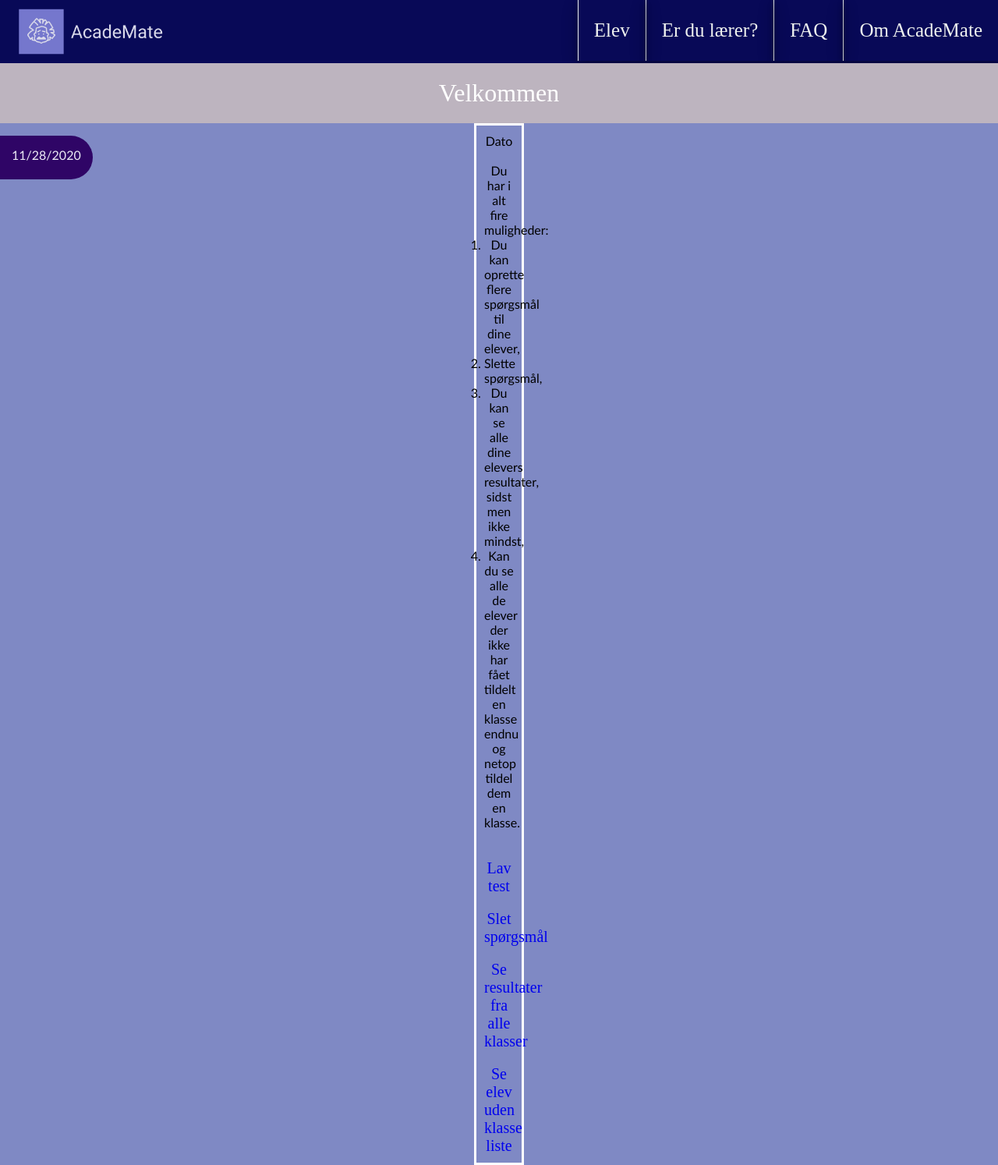
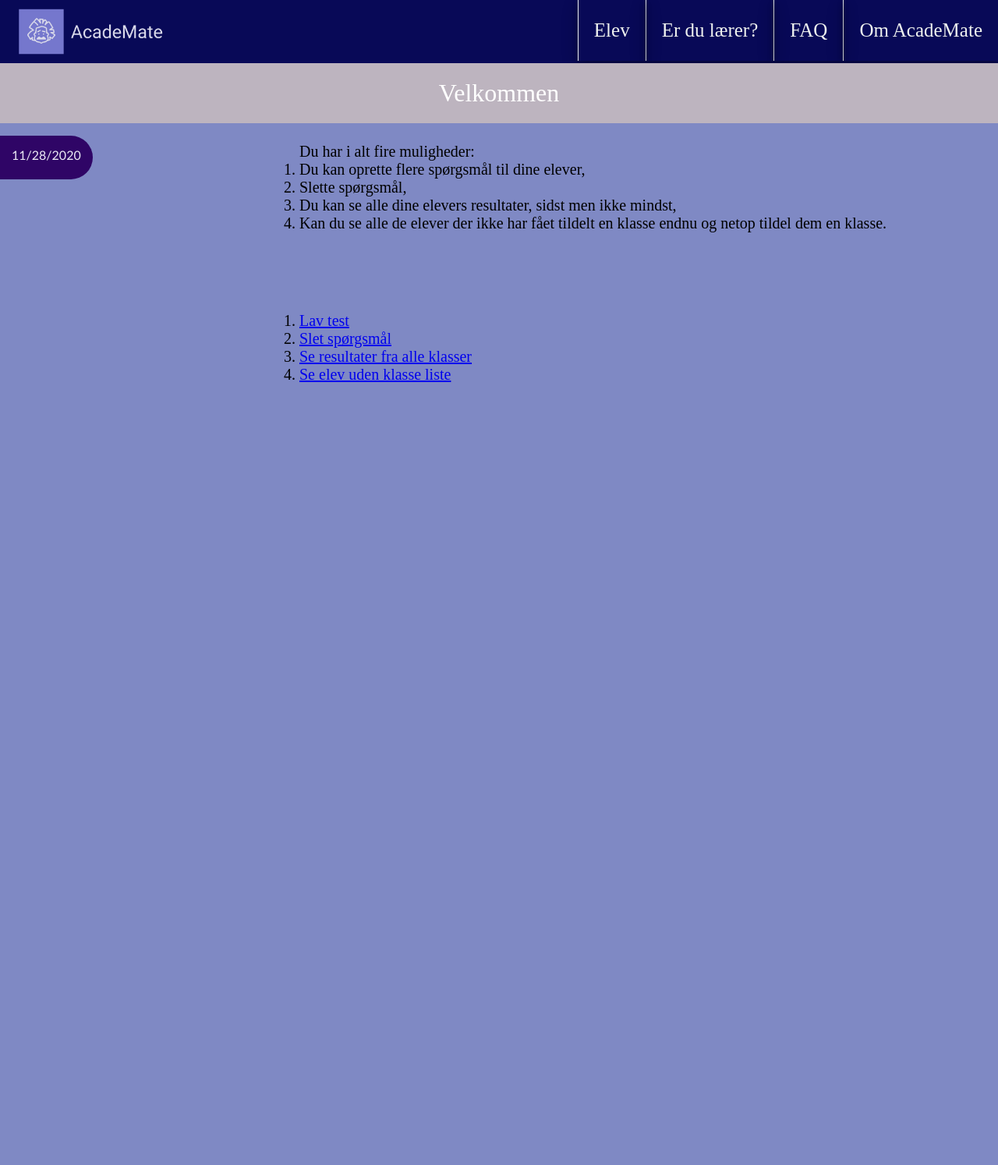
Before and after one commit to Wistoft2410/Mini-Eksamen-DDU, a Python web app: template templates/teacher_startside.html in a window 1280 px wide. Shown: the whole page at 78% size. After the commit the page ends 490 px from the top, so only its background shows below. Run offline with Jinja, Linux system fonts and the light colour scheme; the template is opened without the code that fills it, so the values that code supplies are empty.

Commit message:
lærer starside ok færdig
kan ændres nemt, efter Adams behøv :)

```diff
--- a/static/styles/stylesheet.css
+++ b/static/styles/stylesheet.css
@@ -201,9 +201,13 @@ button:hover {   /*Når man hover over button*/
 }
 
 .container {   /*<div> klassen containers attributes */
+  position: absolute;
   font-family: Times New Roman;
   font-style: normal;
   font-weight: thick;
+  top: 40%;
+  left: 36%;
+  box-shadow: 0 5px 25px rgba(0, 0, 0, 0.2);
   width: 450px;
   height: 350px;
   padding: 30px;
@@ -231,8 +235,51 @@ button:hover {   /*Når man hover over button*/
   font-family: Times New Roman;
   font-style: normal;
   font-weight: thick;
-  text-shadow: 1px 1px  #000000;
+  text-align: right;
+}
+
+.text {
+  position: absolute;
+  font-size: 60px;
+top: 50%;
+left: 35%;
+  font-family: Times New Roman;
+  font-style: normal;
+  font-weight: thick;
   text-align: center;
+}
+.text1 {
+  position: absolute;
+  font-size: 20px;
+top: 20%;
+left: 30%;
+  font-family: Times New Roman;
+  font-style: normal;
+  font-weight: thick;
+  text-align: left;
+}
+
+.text2 {
+  position: absolute;
+  font-size: 20px;
+top: 50%;
+left: 30%;
+  font-family: Times New Roman;
+  font-style: normal;
+  font-weight: thick;
+  text-align: left;
+}
+
+
+.text a {
+  color: #ffffff;
+  text-decoration: none;
+}
+
+.text a:hover {
+  color: black;
+  background-color: #ddd;
+
 }
 
 .container2 {
@@ -266,7 +313,7 @@ input[type=text], input[type=password], input[type=email] {
   margin: 8px 0;
   padding: 12px 20px;
   display: inline-block;
-  border: 2px solid lightpink;
+  border: 2px solid rgb(51, 13, 112);
   border-radius: 20px;
   box-sizing: border-box;
 }
--- a/templates/hovedmenu.html
+++ b/templates/hovedmenu.html
@@ -8,7 +8,7 @@
 </div>
 
     {% if current_user.is_authenticated %}
-        <div class="middle">
+        <div class="text">
             {% if current_user.teacher %}
                 <a href="/teacher_startside">Se dine muligheder</a>
             {% else %}
@@ -34,9 +34,5 @@
     <button type="submit">Registrer </button>
     </form>
 </div>
-
-
-
-
     {% endif %}
 {% endblock %}
--- a/templates/teacher_startside.html
+++ b/templates/teacher_startside.html
@@ -5,9 +5,9 @@
 <div class="header">
     <h1>Velkommen {{ name }}</h1>
 </div>
+<p><span id="datetime"></span></p>
+<div class="text1">
 
-<div class="middle">
-    <p>Dato <span id="datetime"></span></p>
     <br>
     <p>
     Du har i alt fire muligheder:
@@ -18,21 +18,20 @@
         <li>Kan du se alle de elever der ikke har fået tildelt en klasse endnu og netop tildel dem en klasse.</li>
     </ol>
     </p>
-    <br>
-    <br>
-
-    <a href="/opret_flere_questions">Lav test</a>
-    <br>
-    <br>
-    <a href="/delete_questions">Slet spørgsmål</a>
-    <br>
-    <br>
-    <a href="/elev_resultat_liste">Se resultater fra alle klasser</a>
-    <br>
-    <br>
-    <a href="/elev_uden_klasse_liste">Se elev uden klasse liste</a>
 
 </div>
+
+<div class=text2>
+
+    <ol>
+
+   <li> <a href="/opret_flere_questions">Lav test</a></li>
+   <li><a href="/delete_questions">Slet spørgsmål</a></li>
+    <li><a href="/elev_resultat_liste">Se resultater fra alle klasser</a></li>
+    <li><a href="/elev_uden_klasse_liste">Se elev uden klasse liste</a></li>
+    </ol>
+</div>
+
 {% endblock %}
 
 {% block scripts %}
```
